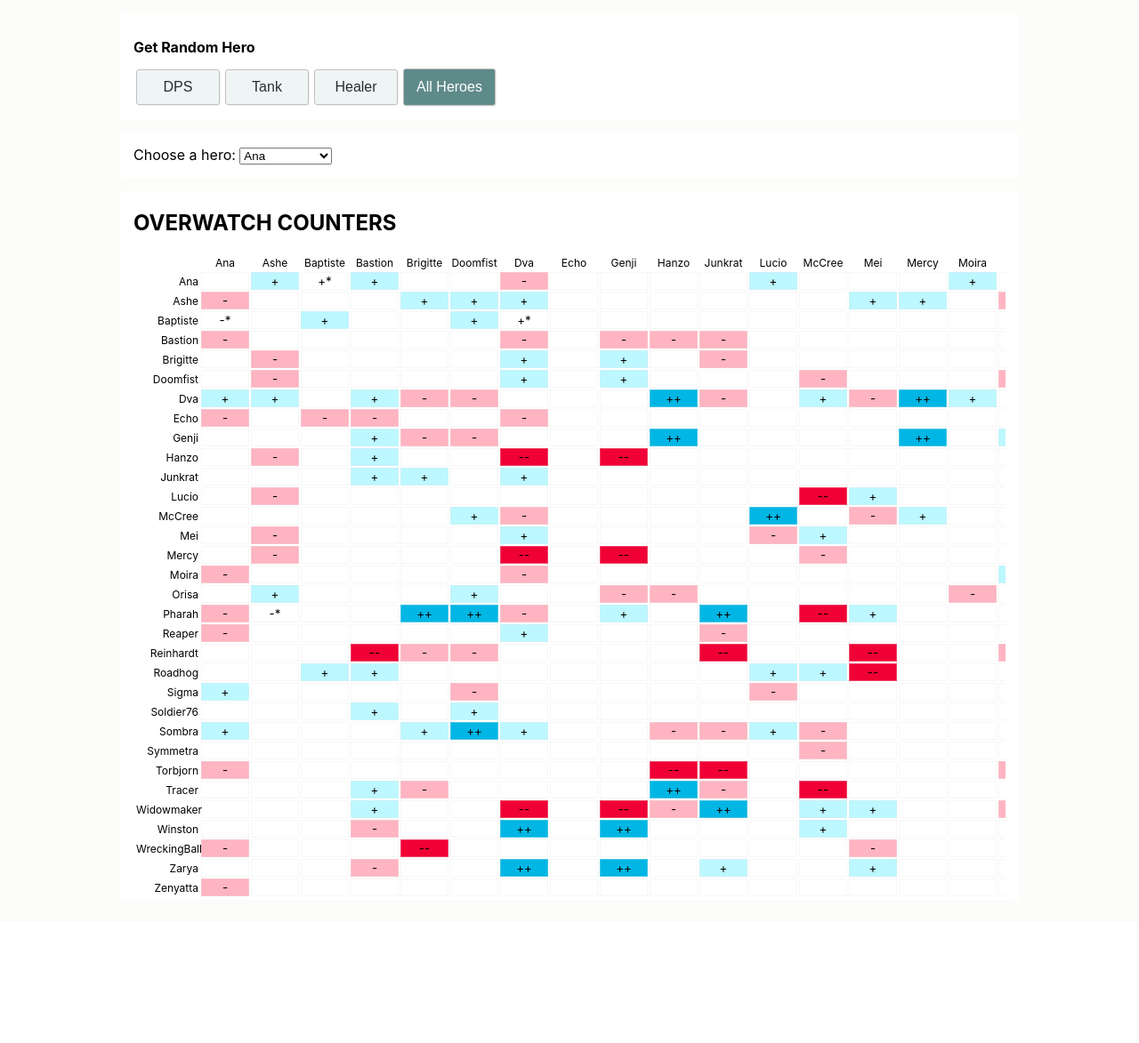
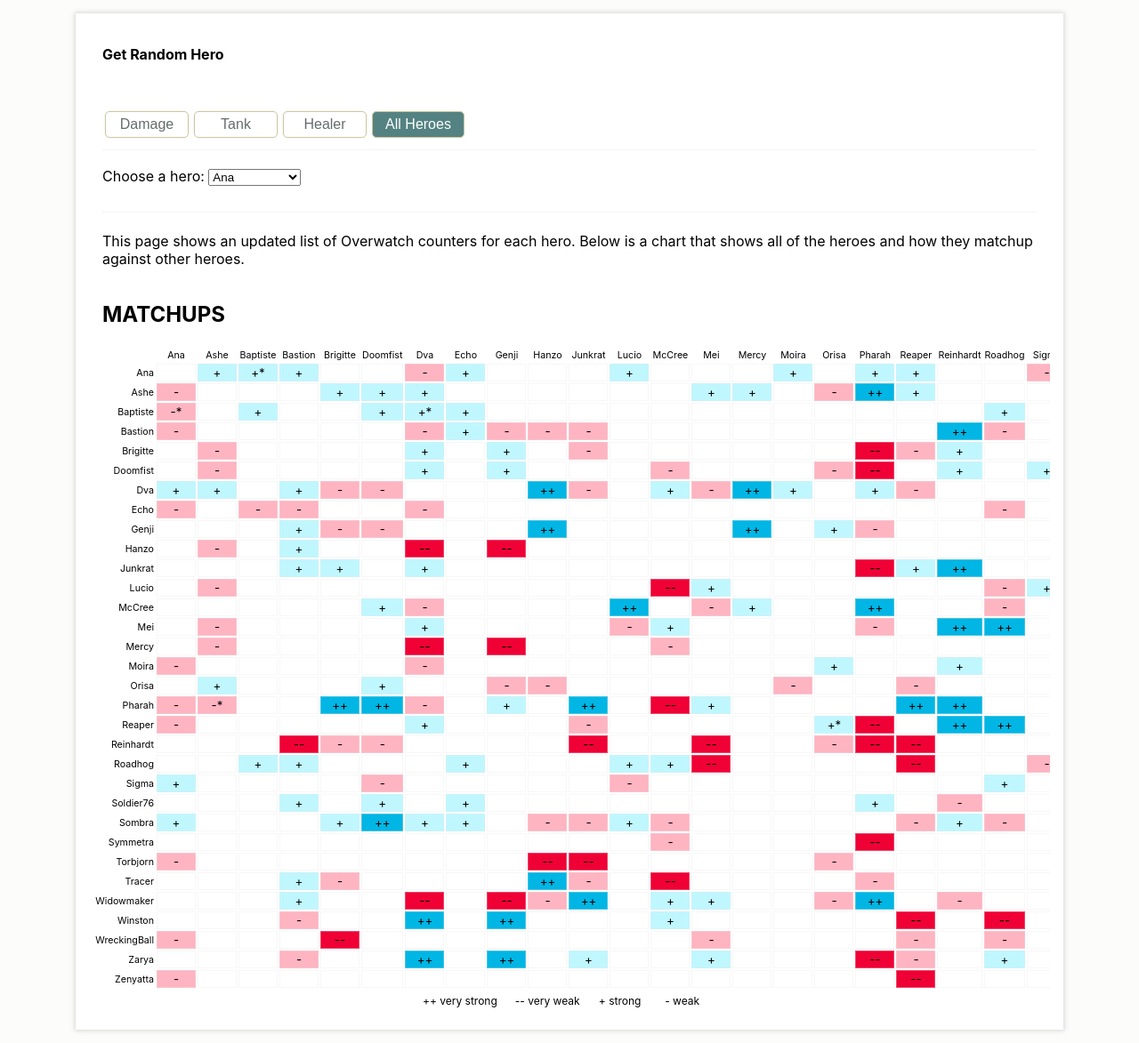
Before and after one commit to Sleighs/HeroMatchups, a React (Create React App) app in the folder client/: page / in a window 1280 px wide. Shown: the whole page at 89% size. Before the commit the page ends 1037 px from the top, so only its background shows below. Built offline with nearby package versions, Linux system fonts and the light colour scheme.

Commit message:
layout and graphical

```diff
--- a/client/src/components/hero-profile/index.js
+++ b/client/src/components/hero-profile/index.js
@@ -20,9 +20,10 @@
 
         {!currentHero ?
           <></> :
-          <HeroMatchup heroName={currentHero.name} matchups={currentHero.matchups} id={"-profile"}/>
+          <HeroMatchup heroName={currentHero.name} matchups={currentHero.matchups} id={"-profile"} type={"-profile"}/>
         }
 
+        <div id="hero-profile__hero-select">
           <label for="hero-select" id="choose-hero-text">Choose a hero: </label>
           <select name="hero-selection" id="hero-selection" onChange={(event)=>{
             getHeroData(event.target.value);
@@ -61,5 +62,6 @@
               <option value="Zenyatta">Zenyatta</option>
           </select>
         </div>
+    </div>
   );
 }
--- a/client/src/components/hero-profile/style.css
+++ b/client/src/components/hero-profile/style.css
@@ -1,11 +1,12 @@
 .hero-profile {
-    max-width: 980px;
+    max-width: 1080px;
     background-color: white;
-    padding: 15px 15px;
-    margin: 15px auto;
+    padding: 0 15px;
+    margin: 5px auto;
     border-radius: 3px;
+    /*box-shadow: 0px 0px 4px 1px rgba(153, 153, 153, 0.4);*/
 }
-
-.hero-profile  td {
-    font-size: 12pt;
+#hero-profile__hero-select {
+    padding: 10px 0;
+    height: 25px;
 }
--- a/client/src/components/index.js
+++ b/client/src/components/index.js
@@ -1,4 +1,4 @@
 export { default as RandomHero } from "./random-hero";
 export { default as HeroMatchup } from "./hero-matchup";
 export { default as HeroProfile } from "./hero-profile";
-export { default as CounterTable } from "./counter-table";
+export { default as MatchupTable } from "./matchup-table";
--- a/client/src/components/counter-table/index.js
+++ b/client/src/components/matchup-table/index.js
@@ -2,7 +2,7 @@
 import heroData from "../../js/heroData";
 import './style.css';
 
-export default function CounterTable() {
+export default function MatchupTable() {
   const [heroes, setHeroData] = useState(Object.entries(heroData).sort());
 
   useEffect(() => {
@@ -22,6 +22,7 @@
     for (var a = 0; a < heroes.length; a++){
         var heroNameCell = document.createElement("td");
         heroNameCell.innerHTML = heroes[a][0];
+        heroNameCell.classList.add('create-table__column-head');
         row1.appendChild(heroNameCell);
     }
 
@@ -64,15 +65,19 @@
 
                     switch(eleVal){
                         case '++':
+                        case '++*':
                             cell.classList.add('counter-table__td-doubleplus');
                             break;
                         case '--':
+                        case '--*':
                             cell.classList.add('counter-table__td-doubleminus');
                             break;
                         case '+':
+                        case '+*':
                             cell.classList.add('counter-table__td-plus');
                             break;
                         case '-':
+                        case '-*':
                             cell.classList.add('counter-table__td-minus');
                            break;
                     }
@@ -89,8 +94,28 @@
 
   return (
     <div className="counter-table">
-        <h2 id="counter-table__title">OVERWATCH COUNTERS</h2>
+        <hr id="matchup-hr"/>
+        <p className="counter-table__summary">This page shows an updated list of Overwatch counters for each hero. Below is a chart that shows all of the heroes and how they matchup against other heroes.</p>
+        <div id="matchup-table__title">
+            <h2>{/*OVERWATCH */} MATCHUPS</h2>
+        </div>
         <table id="counter-table__table" ></table>
+        <div className="counter-table__legend">
+            <div>
+                <div className="counter-table__legend-td">
+                    {'++ very strong'}
+                </div>
+                <div className="counter-table__legend-td">
+                    {'-- very weak'}
+                </div>
+                <div className="counter-table__legend-td">
+                    {'+ strong'}
+                </div>
+                <div className="counter-table__legend-td">
+                    {'- weak'}
+                </div>
+            </div>
+        </div>
     </div>
   );
 }
--- a/client/src/components/counter-table/style.css
+++ b/client/src/components/matchup-table/style.css
@@ -1,21 +1,28 @@
 .counter-table {
-    max-width: 980px;
+    max-width: 1080px;
     background-color: white;
-    padding: 2px 15px;
+
     margin: 15px auto;
     border-radius: 3px;
     user-select: none;
+    /*box-shadow: 0px 0px 4px 1px rgba(153, 153, 153, 0.4);*/
 }
-
+#matchup-table__title {
+    padding: 2px 15px;
+}
 #counter-table__table {
     display: block;
     overflow: scroll;
-    font-size: 9pt;
+    font-size: 8pt;
+}
+.counter-table__summary {
+    padding: 5px 15px 0 15px;
+}
+#matchup-hr {
+    opacity: .1;
+    width: 97%;
 }
 
-.counter-table__row-highlight{
-
-}
 .counter-table__table-head {
     text-align: center;
 }
@@ -27,11 +34,17 @@
     max-width: 70px;
     min-width: 70px;
     text-align: right;
+    overflow: hidden;
 
 }
+.create-table__column-head {
+    min-width: 40px;
+    max-width: 60px;
+    text-align: center;
+}
 .counter-table__value {
-    max-width: 50px;
-    min-width: 50px;
+    min-width: 40px;
+    max-width: 60px;
     text-align: center;
     font-size: 10pt;
     border: solid .5pt rgb(228, 228, 228, .3);
@@ -41,7 +54,7 @@
     background-color: rgb(1, 182, 228);
 }
 .counter-table__td-plus {
-    background-color: rgb(189, 247, 255);
+    background-color: rgba(189, 247, 255, 0.952);
 }
 .counter-table__td-doubleminus {
     background-color: rgb(240, 1, 53);
@@ -49,3 +62,16 @@
 .counter-table__td-minus {
     background-color: rgb(255, 180, 193);
 }
+
+.counter-table__legend {
+    width: 350px;
+    margin: 5px auto;
+    font-size: 9pt;
+}
+
+.counter-table__legend-td {
+    min-width: 50px;
+    text-align: center;
+    margin: 0 10px;
+    display: inline-block;
+}
--- a/client/src/components/random-hero/index.js
+++ b/client/src/components/random-hero/index.js
@@ -2,6 +2,8 @@
 import { HeroMatchup } from "..";
 import heroData from "../../js/heroData";
 import './style.css';
+
+import { Button } from '@material-ui/core';
 
 export default function RandomHero() {
     const [currentHero, setCurrentHero] = useState(null);
@@ -44,11 +46,15 @@
       // Set counters
       console.log(currentHero);
 
-      //heroCounterTable();
     }
 
     useEffect(()=>{
 
+      const getFirstHero = async (number, heroType) => {
+        getNumber(number, heroType);
+      }
+
+      //getFirstHero(32, 'all');
 
     });
 
@@ -59,30 +65,36 @@
       </div>
 
       <div id="btns-container">
-        <h2 id="alert" style={{fontSize: '12pt'}}>{
-          !currentHero ? 'Get Random Hero' : currentHero.name + ' '}
+        <h3 style={{
+          fontSize: '12pt'
+        }}>{'Get Random Hero'}</h3>
+        <h2 id="alert" style={{
+          fontSize: '14pt'
+        }}>{
+          !currentHero ? '' : currentHero.name + ' '}
           <span id="num" style={{display: 'inline-block'}}>{/*!randomNum ? '' : '(' + randomNum + ')'*/}</span>
         </h2>
 
+
         <div id="random-btns">
-            <button class="random-hero__btn" onClick={()=>{getNumber(17, 'dps')}}>
-            DPS
-            </button>
-            <button class="random-hero__btn" onClick={()=>{getNumber(8, 'tank')}}>
+            <Button class="random-hero__btn" onClick={()=>{getNumber(17, 'dps')}}>
+            Damage
+            </Button>
+            <Button class="random-hero__btn" onClick={()=>{getNumber(8, 'tank')}}>
             Tank
-            </button>
-            <button class="random-hero__btn" onClick={()=>{getNumber(7, 'healer')}}>
+            </Button>
+            <Button class="random-hero__btn" onClick={()=>{getNumber(7, 'healer')}}>
             Healer
-            </button>
-            <button class={'random-hero__btn hero-btn'} onClick={()=>{getNumber(32, 'all')}}>
+            </Button>
+            <Button class={'random-hero__btn hero-btn'} onClick={()=>{getNumber(32, 'all')}}>
             All Heroes
-            </button>
+            </Button>
         </div>
       </div>
       <div>
         {!currentHero ?
           '' :
-          <HeroMatchup heroName={currentHero.name} matchups={currentHero.matchups} id={"-random"}/>}
+          <HeroMatchup heroName={currentHero.name} matchups={currentHero.matchups} id={"-random"} type={"-random"}/>}
       </div>
     </div>
   );
--- a/client/src/components/random-hero/style.css
+++ b/client/src/components/random-hero/style.css
@@ -1,31 +1,38 @@
 .random-hero__container {
-    width: 980px;
+    max-width: 1080px;
     background-color: white;
     border-radius: 3px;
     margin: 5px auto;
     font-size: '8pt';
     background-color: white;
-    padding: 15px 15px;
+    overflow: visible;
+    padding: 5px 15px;
+    /*box-shadow: 0px 0px 4px 1px rgba(153, 153, 153, 0.4);*/
+
 }
 
 .random-hero__btn {
-    height: 40px;
+    height: 30px;
     width: 94px;
     outline: none;
     font-size: 16px;
-    color: rgb(36, 46, 46);
-    background-color: rgb(190, 214, 214, .25);
-    border: solid 1pt silver;
+
     display: inline-block;
-    border-radius: 3px;
+    border-radius: 5px;
     margin: 0 3px;
-    box-shadow: 1px 1px 1px rgb(177, 177, 177, .2);
+    box-shadow: 0px 0px 3px rgb(177, 177, 177, .2);
+
+    border: solid 1pt rgb(204, 199, 158);
+    color: rgb(36, 46, 46, .7);
+    background-color: white;/* rgba(179, 247, 219, 0.1);*/
   }
 
   .hero-btn {
-    height: 42px;
+    height: 30px;
     width: 104px;
-    background-color: rgb(42, 99, 99, .75);
+    background-color: rgb(42, 99, 99, .8);
     color: white;
-    box-shadow: 1px 1px 1px rgb(177, 177, 177, .2);
+    border-radius: 5px;
+    box-shadow: 0px 0px 3px rgb(177, 177, 177, .2);
+    border: solid 1pt rgb(204, 199, 158);
   }
--- a/client/src/js/heroData.js
+++ b/client/src/js/heroData.js
@@ -54,6 +54,7 @@
       counters: {
         Baptiste: "+",
         Bastion: "+",
+        Echo: "+",
         Lucio: "+",
         McCree: "+",
         Mei: "--",
@@ -142,6 +143,7 @@
       counters: {
         Ana: "-",
         Dva: "-",
+        Echo: "+",
         Genji: "-",
         Hanzo: "-",
         Junkrat: "-",
@@ -298,6 +300,7 @@
       counters: {
         Bastion: "+",
         Doomfist: "+",
+        Echo: "+",
         Pharah: "+",
         Reinhardt: "-",
         Torbjorn: "++"
@@ -310,6 +313,7 @@
         Brigitte: "+",
         Dva: "+",
         Doomfist: "++",
+        Echo: "+",
         Hanzo: "-",
         Junkrat: "-",
         Lucio: "+",
@@ -384,6 +388,7 @@
         Baptiste: "+*",
         Bastion: "+",
         Dva: "-",
+        Echo: "+",
         Lucio: "+",
         Moira: "+",
         Pharah: "+",
@@ -402,6 +407,7 @@
         Baptiste: "+",
         Doomfist: "+",
         Dva: "+*",
+        Echo: "+",
         Roadhog: "+",
         Sombra: "-",
         Soldier: "-*"
--- a/client/src/pages/home/index.js
+++ b/client/src/pages/home/index.js
@@ -1,16 +1,27 @@
 import React, { useContext, useEffect, useState } from "react";
 import "./style.css";
 import { Navbar } from "../../containers";
-import { CounterTable, HeroProfile, RandomHero } from "../../components";
+import { MatchupTable, HeroProfile, RandomHero } from "../../components";
 
 export default function Home() {
   const [alert, setAlert] = useState(true);
 
   return (
     <div className="home">
-        <RandomHero />
-        <HeroProfile />
-        <CounterTable />
+        <div style={{
+          width: '90%',
+          maxWidth: '1080px',
+          backgroundColor: 'white',
+          boxShadow: '0px 0px 5px 1px rgba(153, 153, 153, 0.4)',
+          padding: '10px 15px',
+          margin: 'auto'
+        }}>
+          <RandomHero />
+          <hr class="home-hr"/>
+          <HeroProfile />
+          <MatchupTable />
+        </div>
+
     </div>
   );
 }
--- a/client/src/pages/home/style.css
+++ b/client/src/pages/home/style.css
@@ -1,6 +1,11 @@
 .home {
     width: '100%';
     margin: 'auto';
-    padding: 10px;
+    padding: 15px;
     background-color:rgba(245, 248, 239, 0.3);
 }
+
+.home-hr {
+    opacity: .1;
+    width: 97%;
+}
```
Also changed, not shown: client/src/components/hero-matchup/index.js (+6 -10 lines), client/src/components/hero-matchup/style.css (+22 -1 lines). Lines whose indentation alone changed are shown as unchanged.
